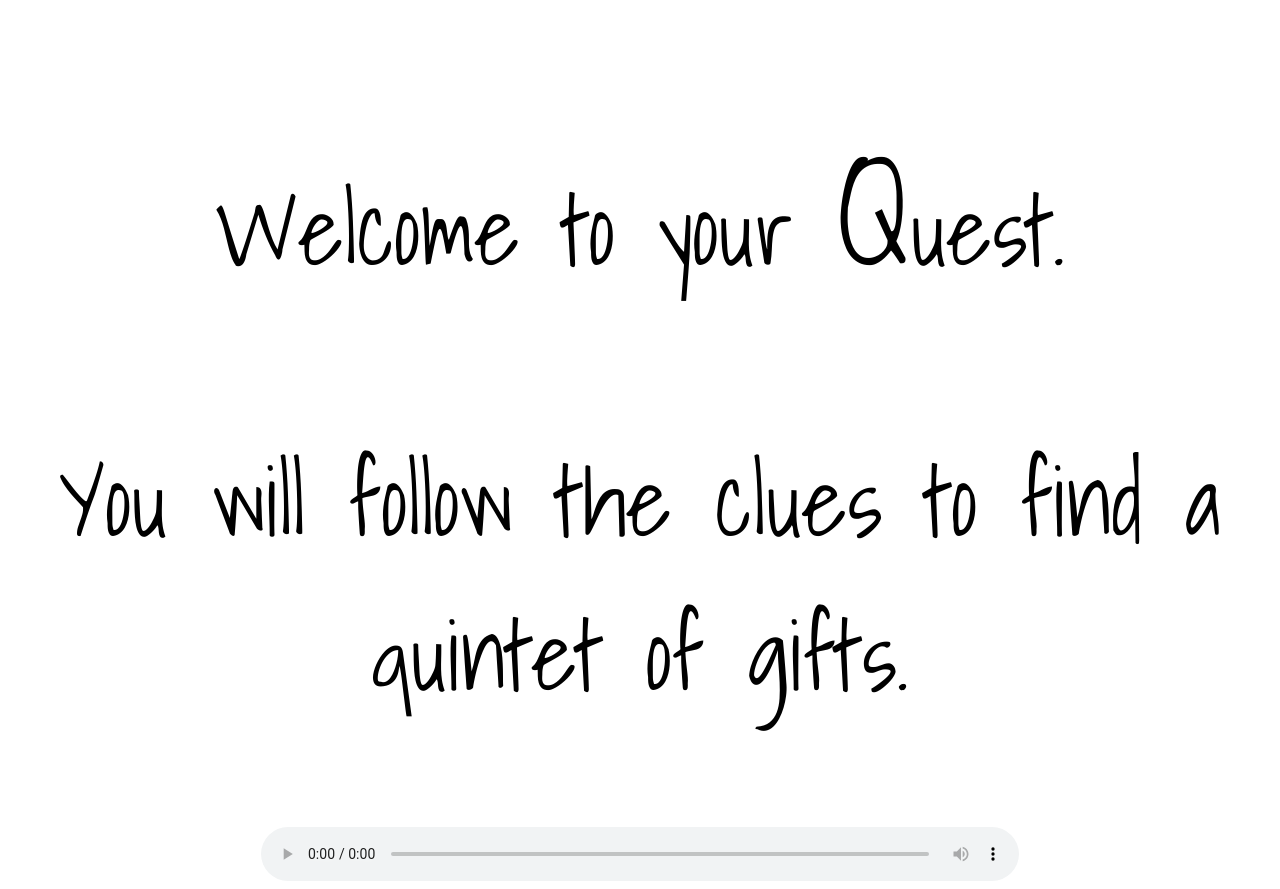
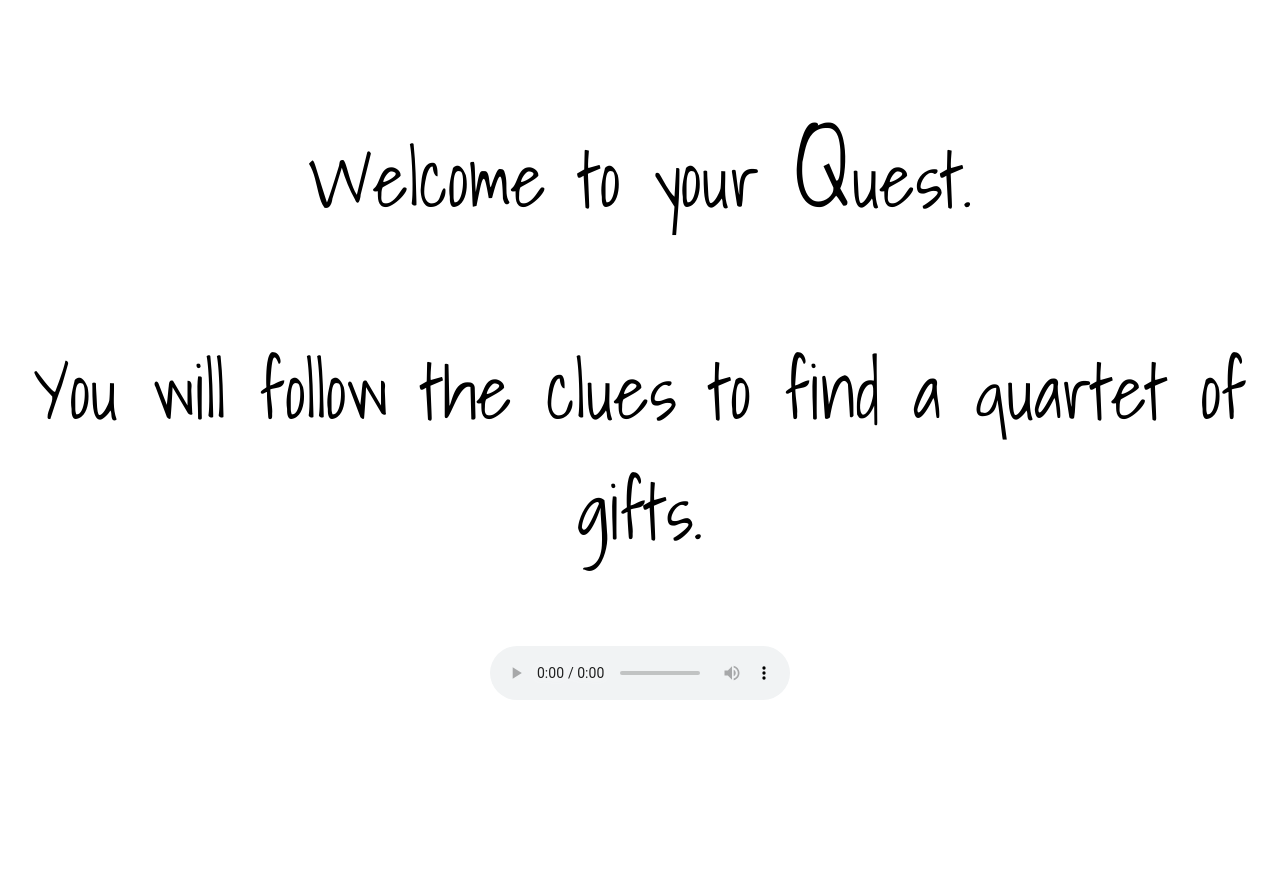
Before and after one commit to batshoes/quest, a plain HTML site: page index.html in a window 1280 px wide. After the commit the page ends 800 px from the top, so only its background shows below. Drawn offline with Linux system fonts and the light colour scheme.

Commit message:
Fix size

```diff
--- a/index.html
+++ b/index.html
@@ -13,7 +13,7 @@
 </head>
 <body>
     <p class="center">Welcome to your <span class="q">Q</span>uest. </p>
-    <p class="center">You will follow the clues to find a <span>q</span>uintet of gifts.</p>
+    <p class="center">You will follow the clues to find a <span>q</span>uartet of gifts.</p>
     <audio class="center image-center" src="quack.mp3" controls></audio>
 </body>
 </html>
--- a/main.css
+++ b/main.css
@@ -2,7 +2,6 @@
   display: block;
   margin-left: auto;
   margin-right: auto;
-  width: 60%;
 }
 
 .center {
@@ -10,8 +9,12 @@
     text-align: center;
 }
 
+audio {
+  font-size: 55px;
+}
+
 p {
-    font-size: 6em;
+    font-size: 75px;
 }
 
 .q {
```
